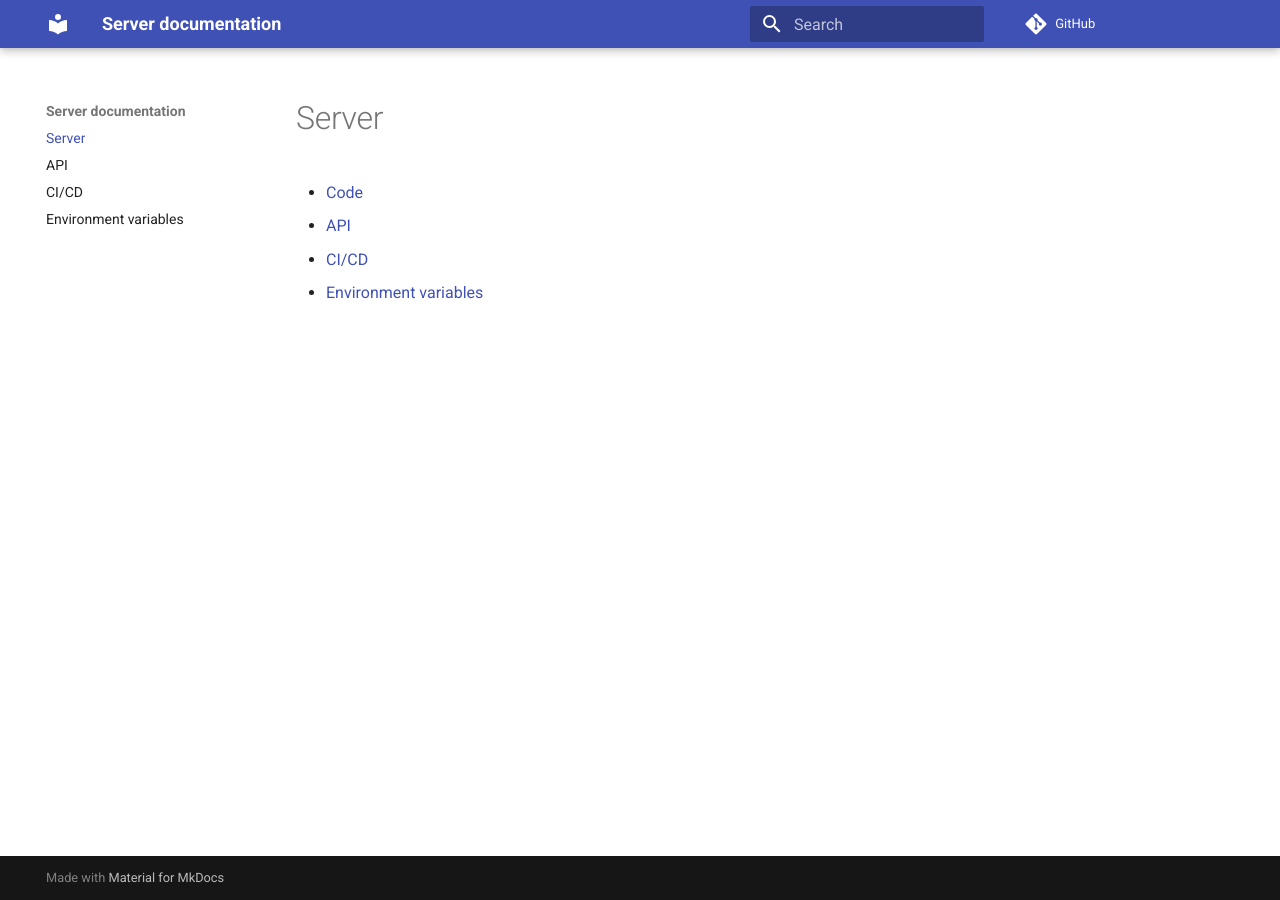
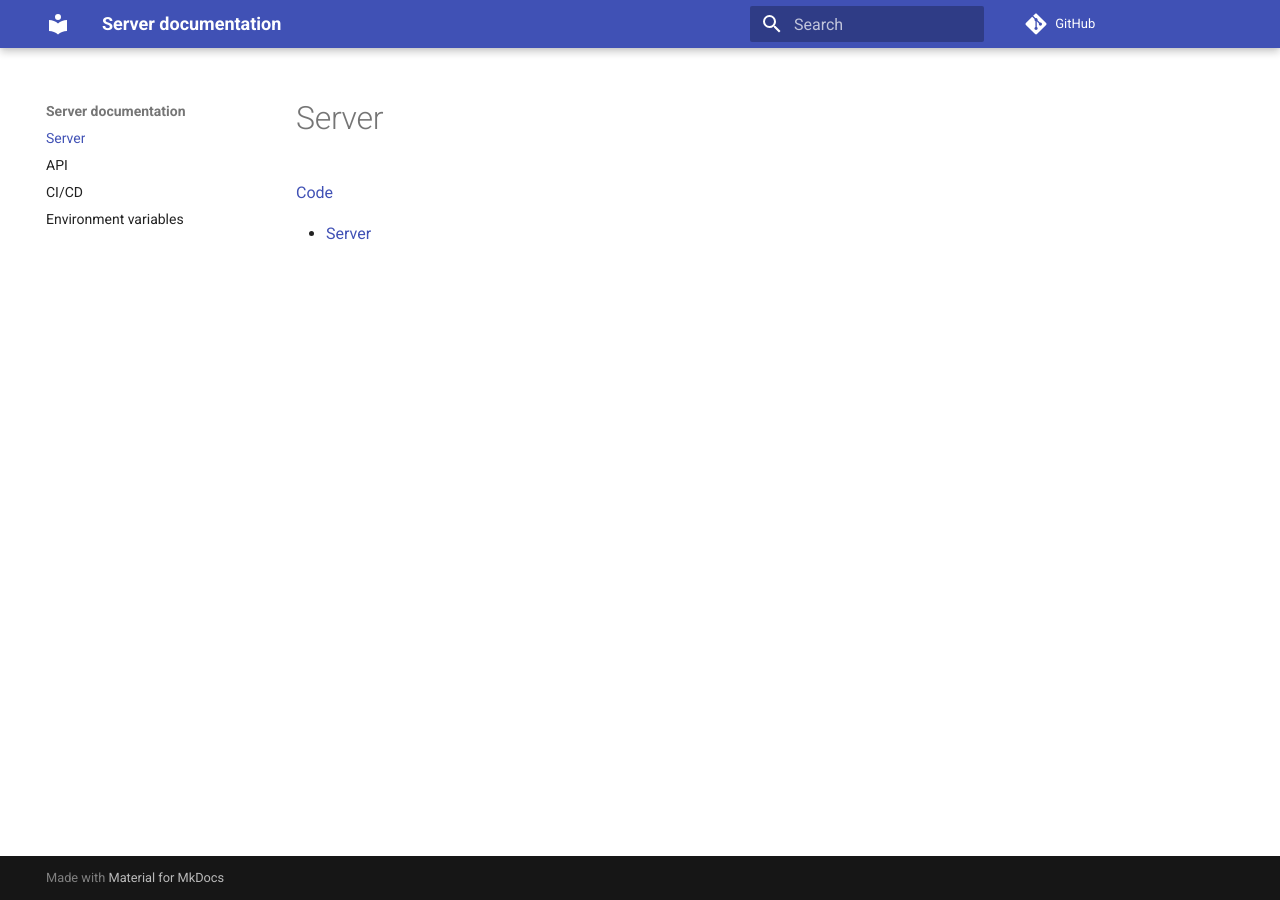
Before and after one commit to projekt-zespolony/server, an MkDocs documentation site: the page built from docs/index.md, in a window 1280 px wide. Built offline with MkDocs 1.6.1 and Material for MkDocs 9.7.7, drawn with Linux system fonts in a browser that asks for light colours; comment, search, counter and statistics services are not loaded.

Commit message:
docs: TOC in index

```diff
--- a/docs/index.md
+++ b/docs/index.md
@@ -1,6 +1,5 @@
 # Server
 
-- [Code](https://godoc.org/github.com/projekt-zespolony/server)
-- [API](api.md)
-- [CI/CD](ci-cd.md)
-- [Environment variables](env-vars.md)
+[Code](https://godoc.org/github.com/projekt-zespolony/server)
+
+[TOC]
```
